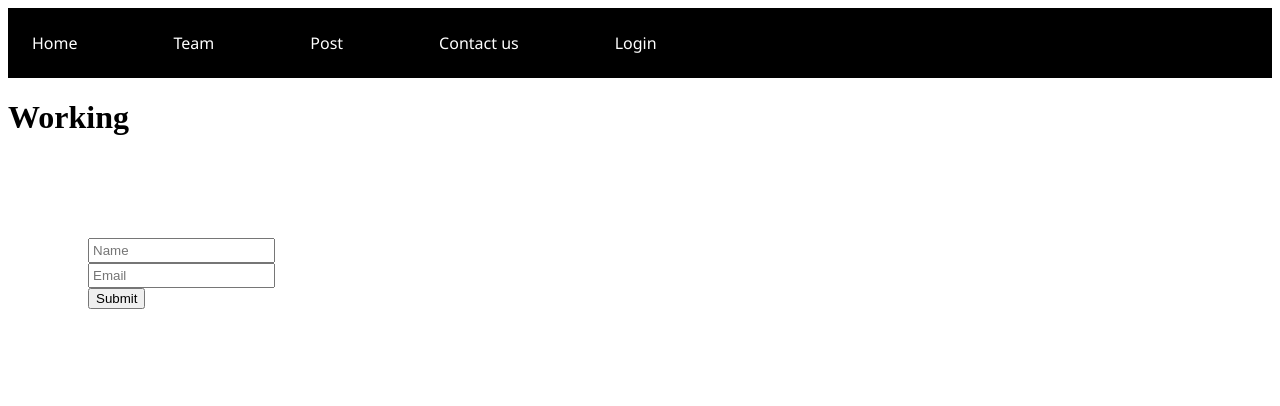
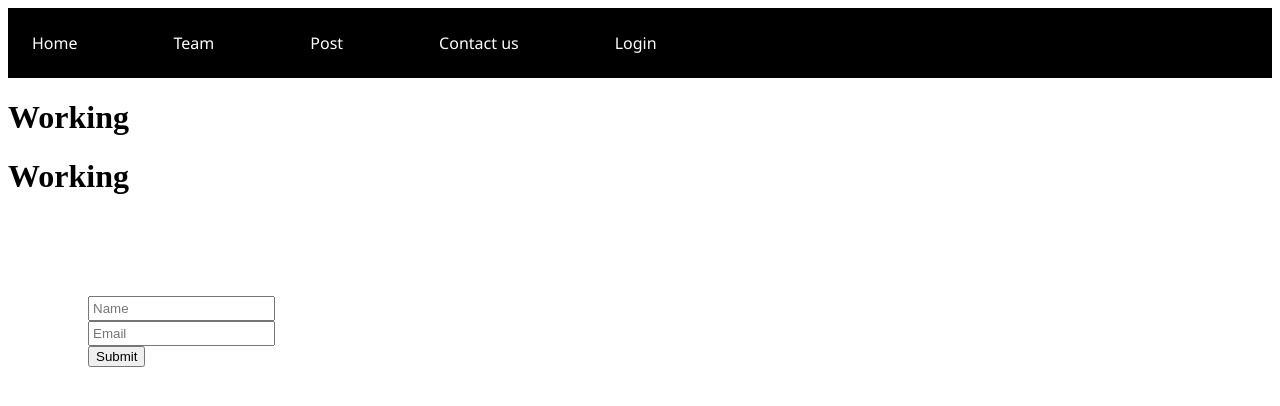
Before and after one commit to amsauravkumar/Angular-repo, an Angular app: page /home in a window 1280 px wide. Shown: the top 406 px of the page. Built offline with nearby package versions, Linux system fonts and the light colour scheme.

Commit message:
online test

```diff
--- a/src/app/app.component.html
+++ b/src/app/app.component.html
@@ -16,4 +16,5 @@
   </a>
 </div>
 <h1>Working</h1>
+<h1>Working</h1>
 <router-outlet></router-outlet>
```
